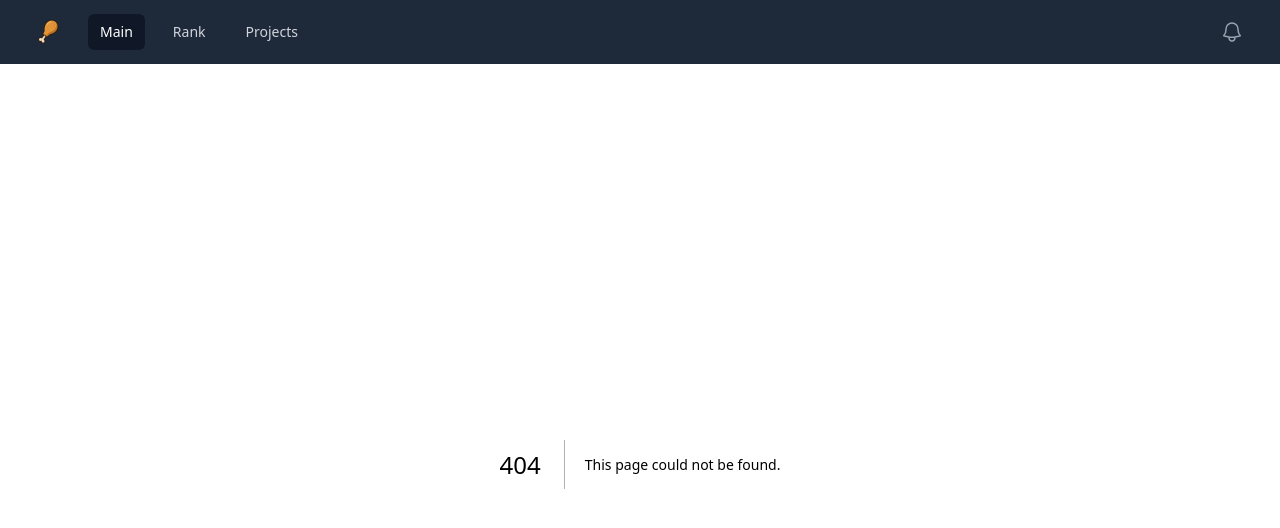
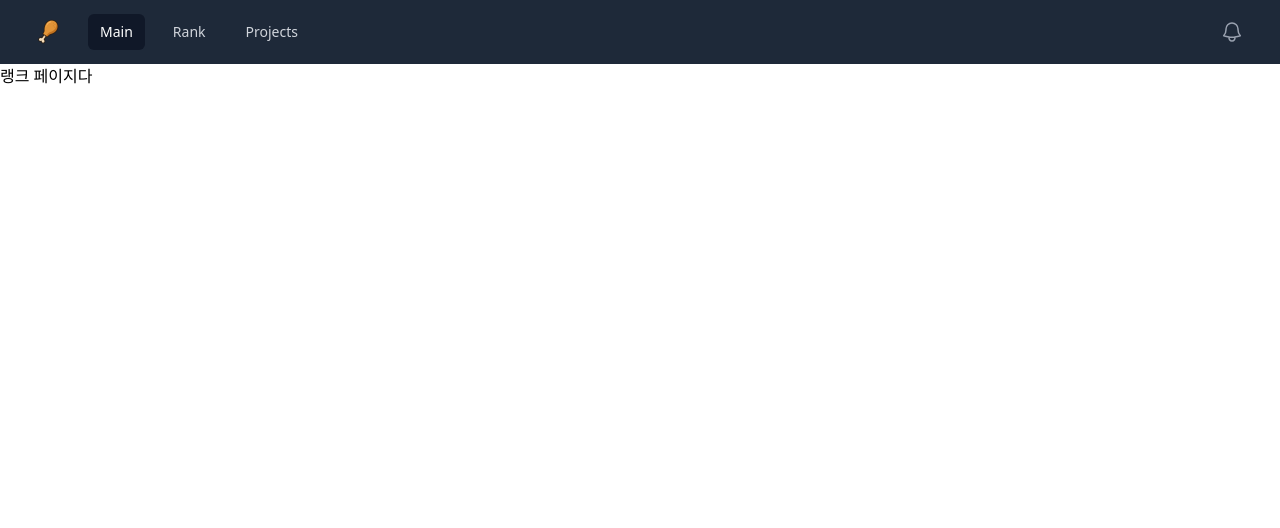
Before and after one commit to taek-99/Foodmenuselect, a Next.js app: page /Rank in a window 1280 px wide. Before the commit this address had no page. Shown: the top 528 px of the page. Built offline with nearby package versions, Linux system fonts and the light colour scheme.

Commit message:
랭크 정보 추가

```diff
--- /dev/null
+++ b/app/Rank/page.tsx
@@ -0,0 +1,8 @@
+
+
+
+export default function Rank () {
+    return (
+        <h1>랭크 페이지다</h1>
+    );
+}
--- a/components/NavBar.tsx
+++ b/components/NavBar.tsx
@@ -3,7 +3,7 @@ import { Bars3Icon, BellIcon, XMarkIcon } from '@heroicons/react/24/outline'
 
 const navigation = [
   { name: 'Main', href: '#', current: true },
-  { name: 'Rank', href: '#', current: false },
+  { name: 'Rank', href: '/rank', current: false },
   { name: 'Projects', href: '#', current: false },
 ]
 
```
